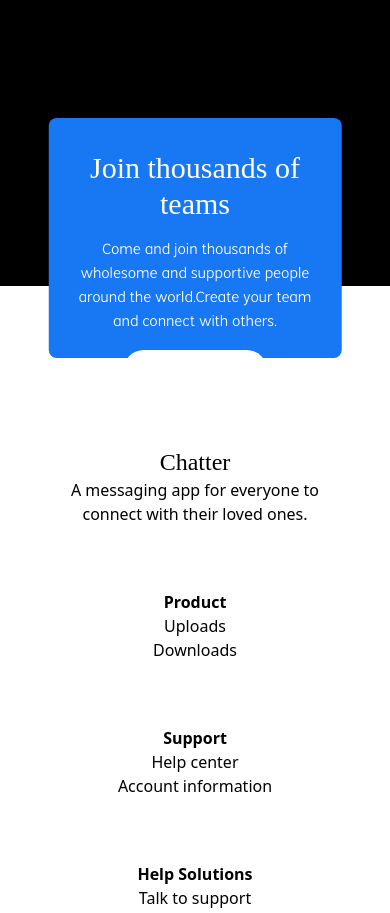
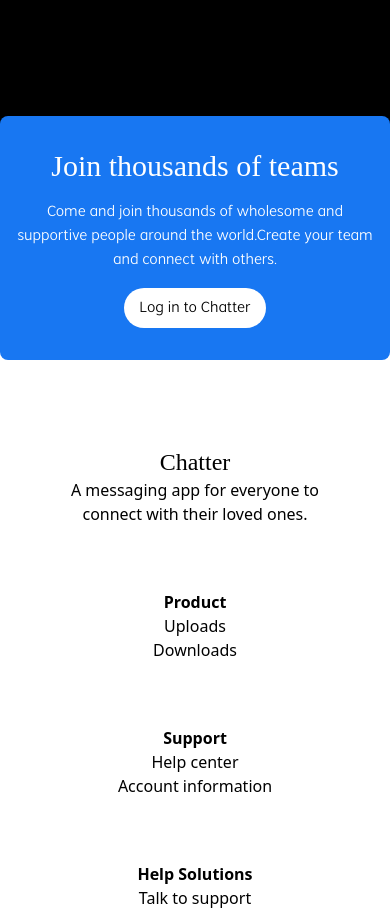
Before and after one commit to bhatshakran/graphqlchatapp, a React (Create React App) app in the folder client/: page / in a window 390 px wide. Shown: the part 5344-6257 px from the top of the page. Built offline with nearby package versions, Linux system fonts and the light colour scheme; a web font is replaced by a local one.

Commit message:
Fixed cta responsvieness

```diff
--- a/client/src/components/Info.js
+++ b/client/src/components/Info.js
@@ -38,7 +38,7 @@ const Info = () => {
         </div>
       </div>
 
-      <div className='absolute overflow-hidden max-h-60 md:max-h-72 bottom-0 left-1/2 -translate-x-1/2 translate-y-1/2 join rounded-lg text-white bg-secondary py-8 px-4 lg:px-14 xl:px-20 flex flex-col gap-4 w-3/4 lg:w-3/5'>
+      <div className='absolute overflow-hidden  max-h-72 bottom-0 left-1/2 -translate-x-1/2 translate-y-1/2 join rounded-lg text-white bg-secondary py-8 px-4 lg:px-14 xl:px-20 flex flex-col gap-4 w-full sm:w-3/5'>
         <h2 className='text-3xl md:text-4xl lg:text-5xl text-center font-acworth'>
           {' '}
           Join thousands of teams
```
